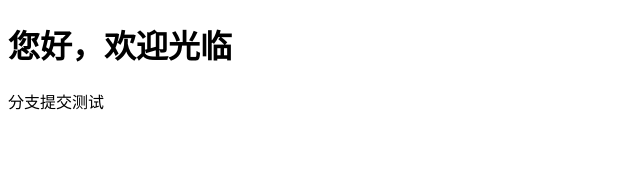
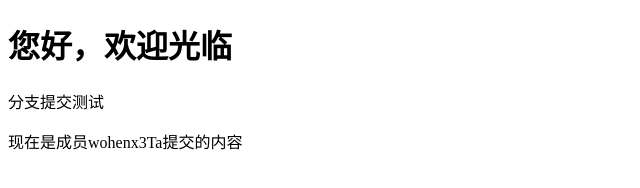
Before and after one commit to lihongGZAS/hairdressing, a plain HTML site: page index.html in a window 1280 px wide. Shown: the whole page, without its empty margins (0-640 px from the left). Drawn offline with Linux system fonts and the light colour scheme.

Commit message:
hongZai commit test

```diff
--- a/index.html
+++ b/index.html
@@ -10,6 +10,7 @@
   <header>
     <h1>您好，欢迎光临</h1>
     <p>分支提交测试</p>
+    <p>现在是成员wohenx3Ta提交的内容</p>
   </header>
 </body>
 </html>
```
